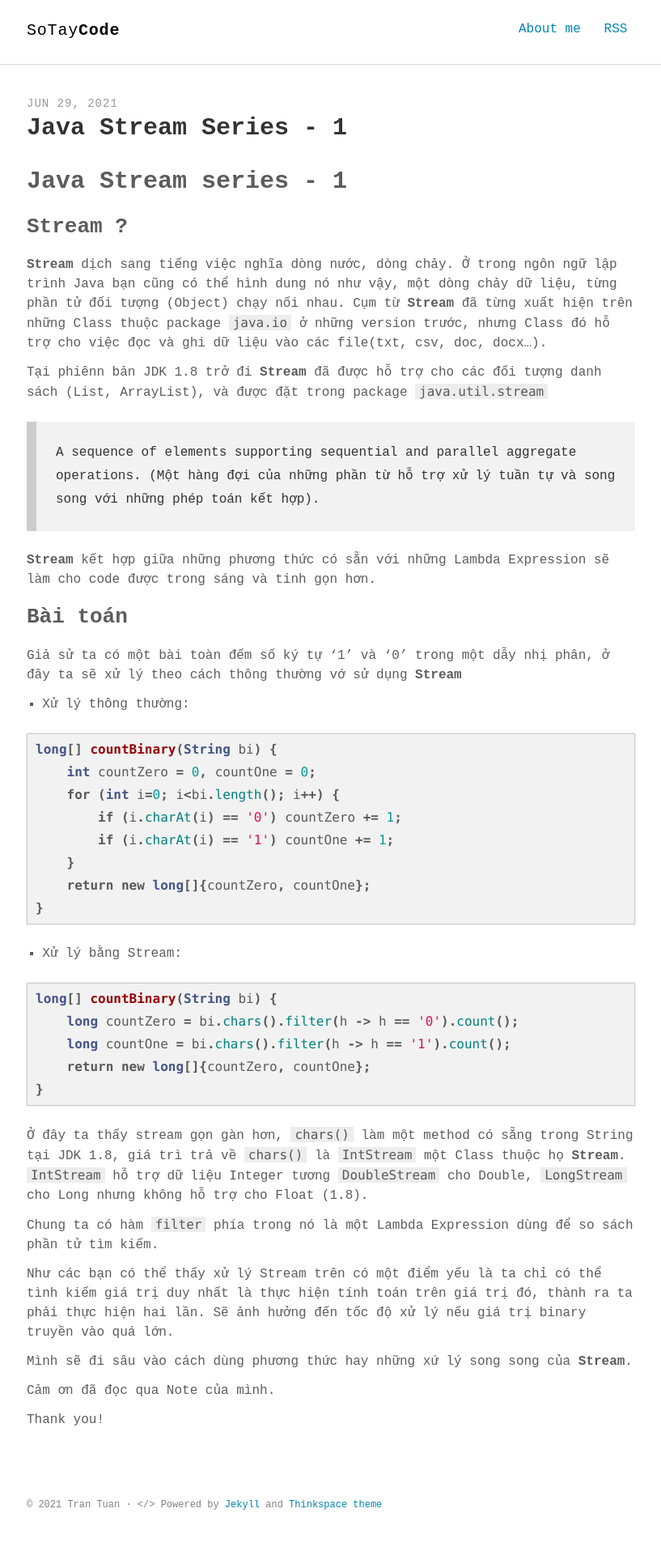
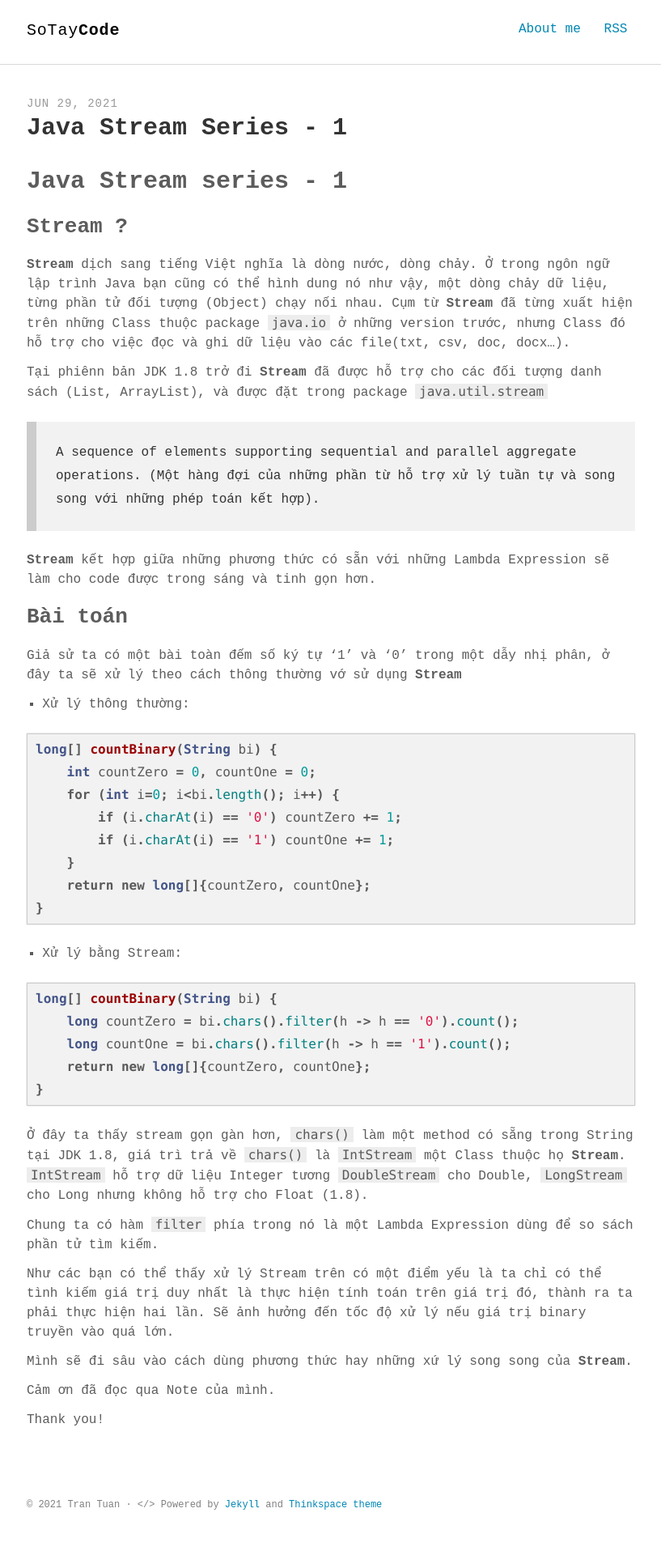
Before and after one commit to sotaycode/notecode, a Jekyll site: the page built from _posts/Stream java series/2021-06-29-Java Stream-1.md, in a window 1280 px wide. Shown: the whole page at 81% size, without its empty margins (231-1048 px from the left). Built offline with Jekyll 4.4.1, drawn with Linux system fonts in a browser that asks for light colours; some web fonts are replaced.

Commit message:
JSS-1 edit

```diff
--- a/_posts/Stream java series/2021-06-29-Java Stream-1.md
+++ b/_posts/Stream java series/2021-06-29-Java Stream-1.md
@@ -8,7 +8,7 @@ categories: Java Stream series
 
 ## Stream ?
 
-**Stream** dịch sang tiếng việc nghĩa dòng nước, dòng chảy. Ở trong ngôn ngữ lập trình Java bạn cũng có thể hình dung nó như vậy, một dòng chảy dữ liệu, từng phần tử đối tượng (Object) chạy nối nhau. Cụm từ **Stream** đã từng xuất hiện trên những Class thuộc package `java.io` ở những version trước, nhưng Class đó hỗ trợ cho việc đọc và ghi dữ liệu vào các file(txt, csv, doc, docx...).
+**Stream** dịch sang tiếng Việt nghĩa là dòng nước, dòng chảy. Ở trong ngôn ngữ lập trình Java bạn cũng có thể hình dung nó như vậy, một dòng chảy dữ liệu, từng phần tử đối tượng (Object) chạy nối nhau. Cụm từ **Stream** đã từng xuất hiện trên những Class thuộc package `java.io` ở những version trước, nhưng Class đó hỗ trợ cho việc đọc và ghi dữ liệu vào các file(txt, csv, doc, docx...).
 
 Tại phiênn bản JDK 1.8 trở đi **Stream** đã được hỗ trợ cho các đối tượng danh sách (List, ArrayList), và được đặt trong package `java.util.stream`
 
```
